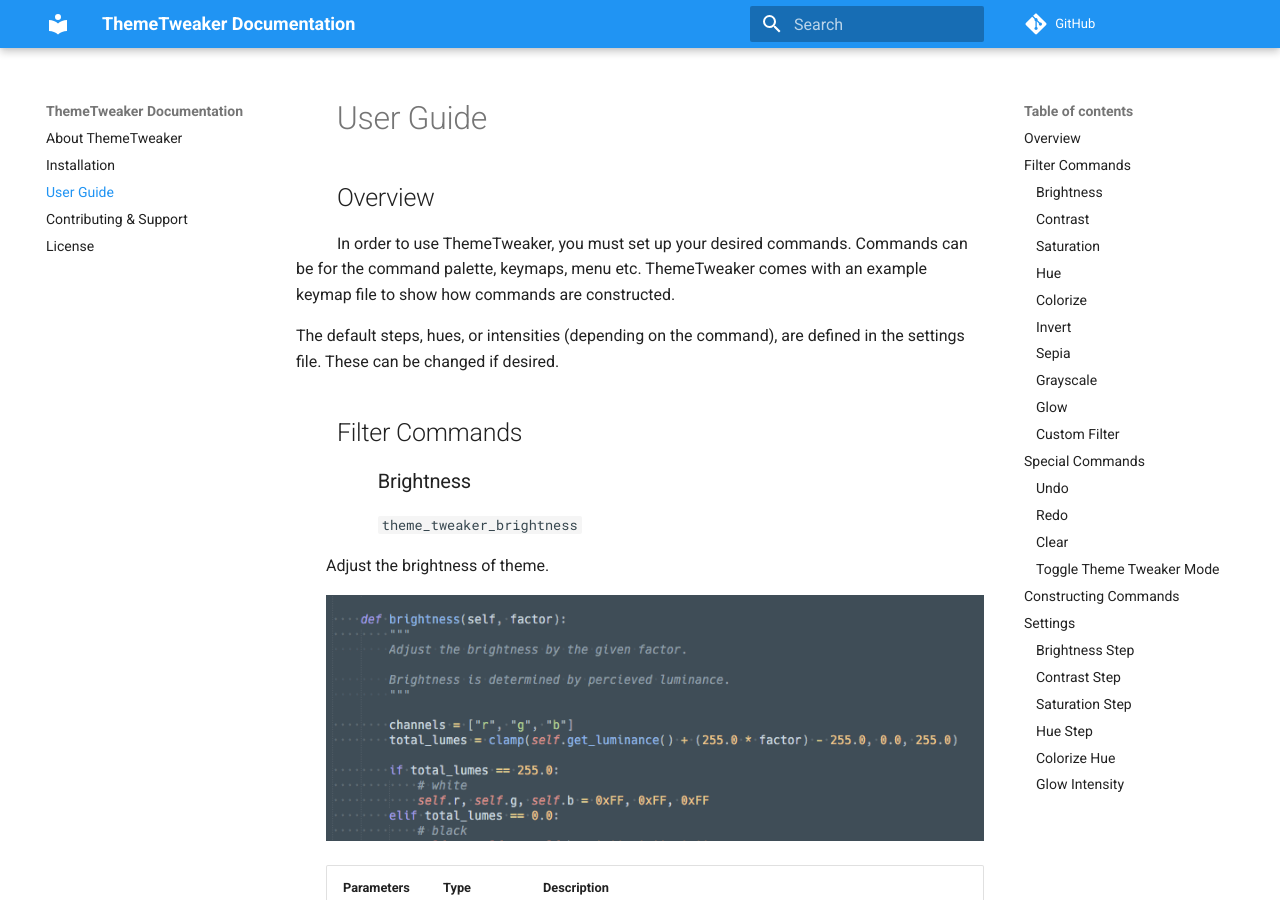
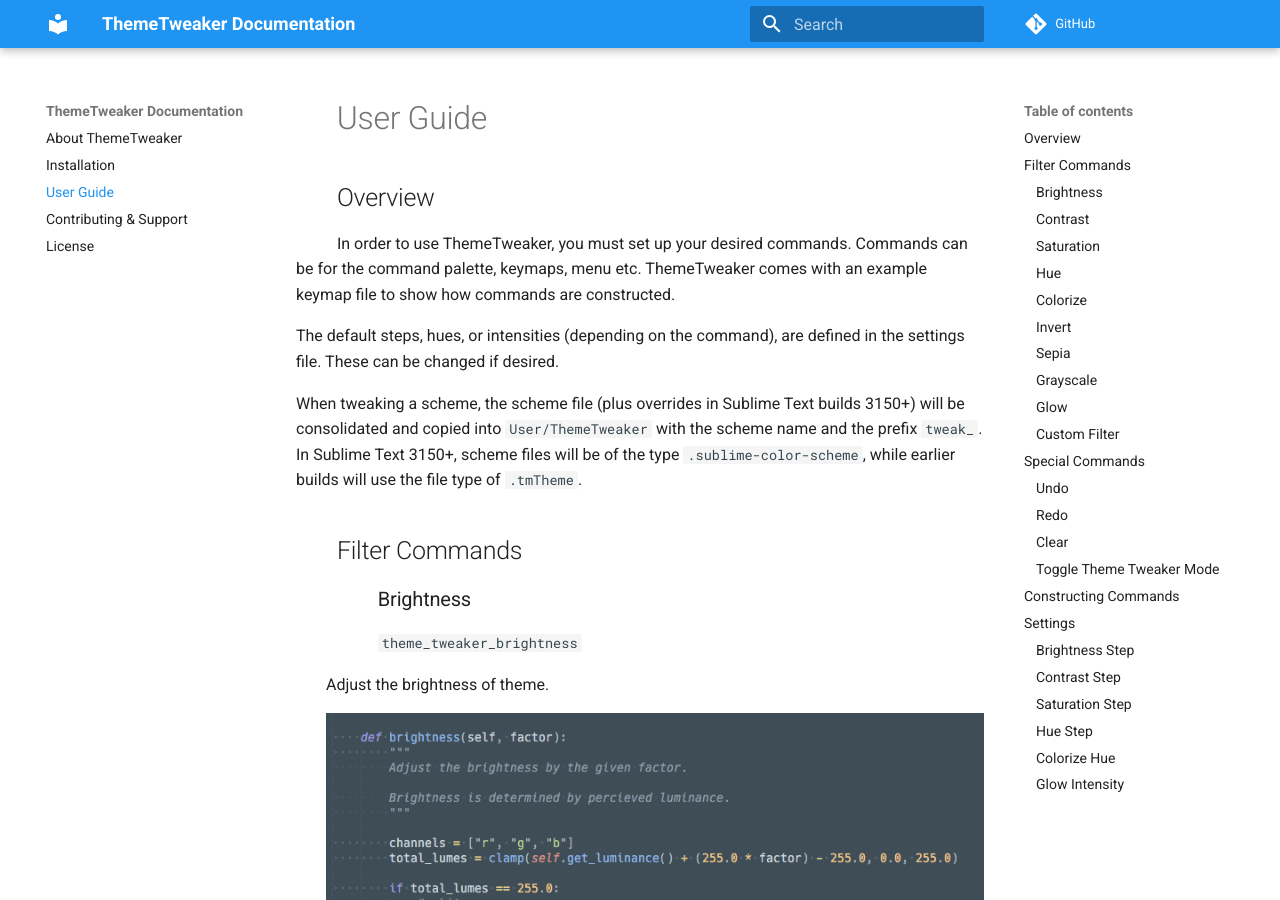
Before and after one commit to facelessuser/ThemeTweaker, an MkDocs documentation site: the page built from docs/src/markdown/usage.md, in a window 1280 px wide and 900 px high. Built offline with MkDocs 1.6.1 and Material for MkDocs 9.7.7, drawn with Linux system fonts in a browser that asks for light colours; comment, search, counter and statistics services are not loaded; old or Windows-style settings are respelled for this version of MkDocs.

Commit message:
Update docs.

```diff
--- a/docs/src/markdown/usage.md
+++ b/docs/src/markdown/usage.md
@@ -5,6 +5,8 @@
 In order to use ThemeTweaker, you must set up your desired commands.  Commands can be for the command palette, keymaps, menu etc.  ThemeTweaker comes with an example keymap file to show how commands are constructed.
 
 The default steps, hues, or intensities (depending on the command), are defined in the settings file.  These can be changed if desired.
+
+When tweaking a scheme, the scheme file (plus overrides in Sublime Text builds 3150+) will be consolidated and copied into `User/ThemeTweaker` with the scheme name and the prefix `tweak_`. In Sublime Text 3150+, scheme files will be of the type `.sublime-color-scheme`, while earlier builds will use the file type of `.tmTheme`.
 
 ## Filter Commands
 
```
